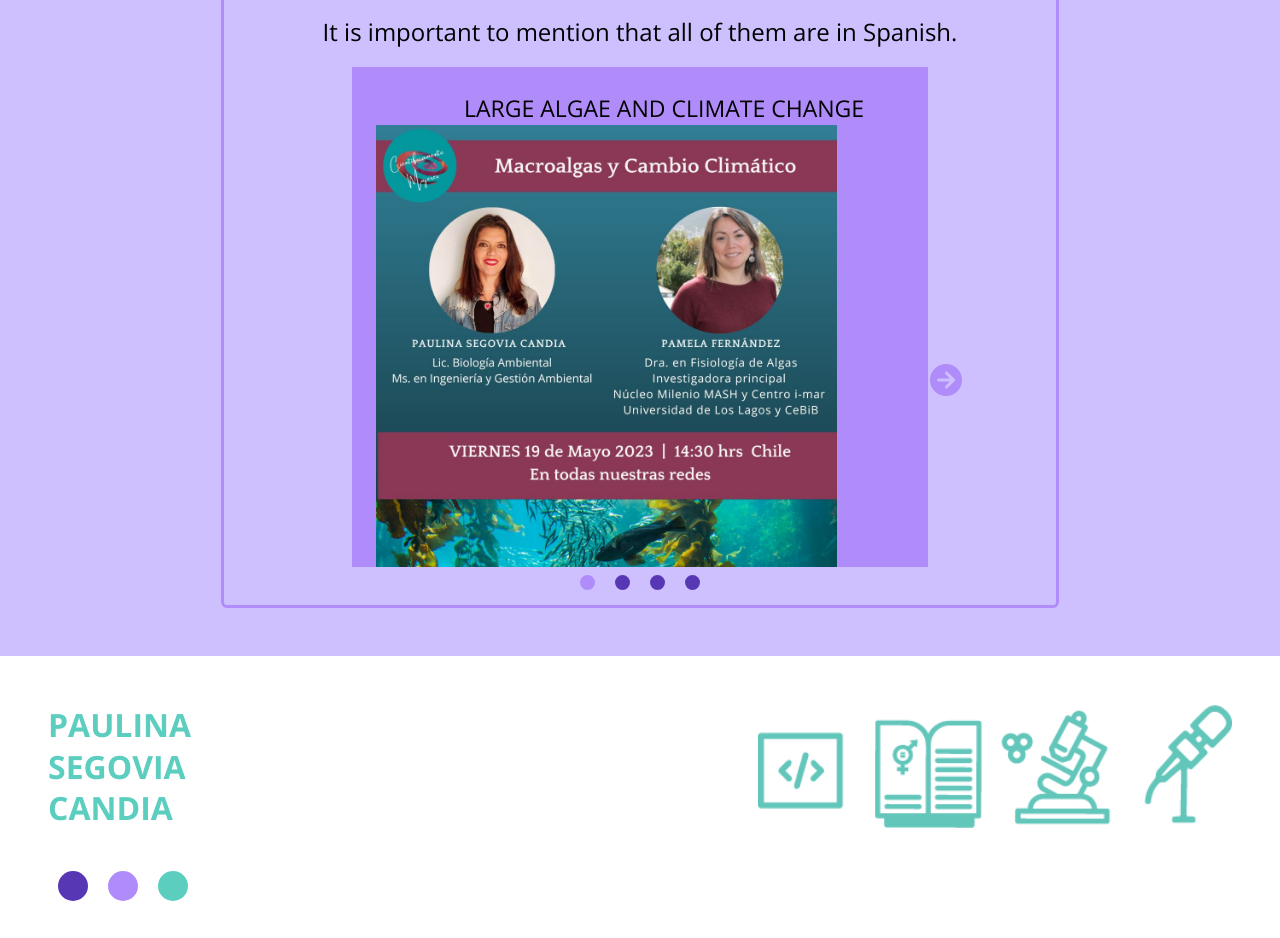
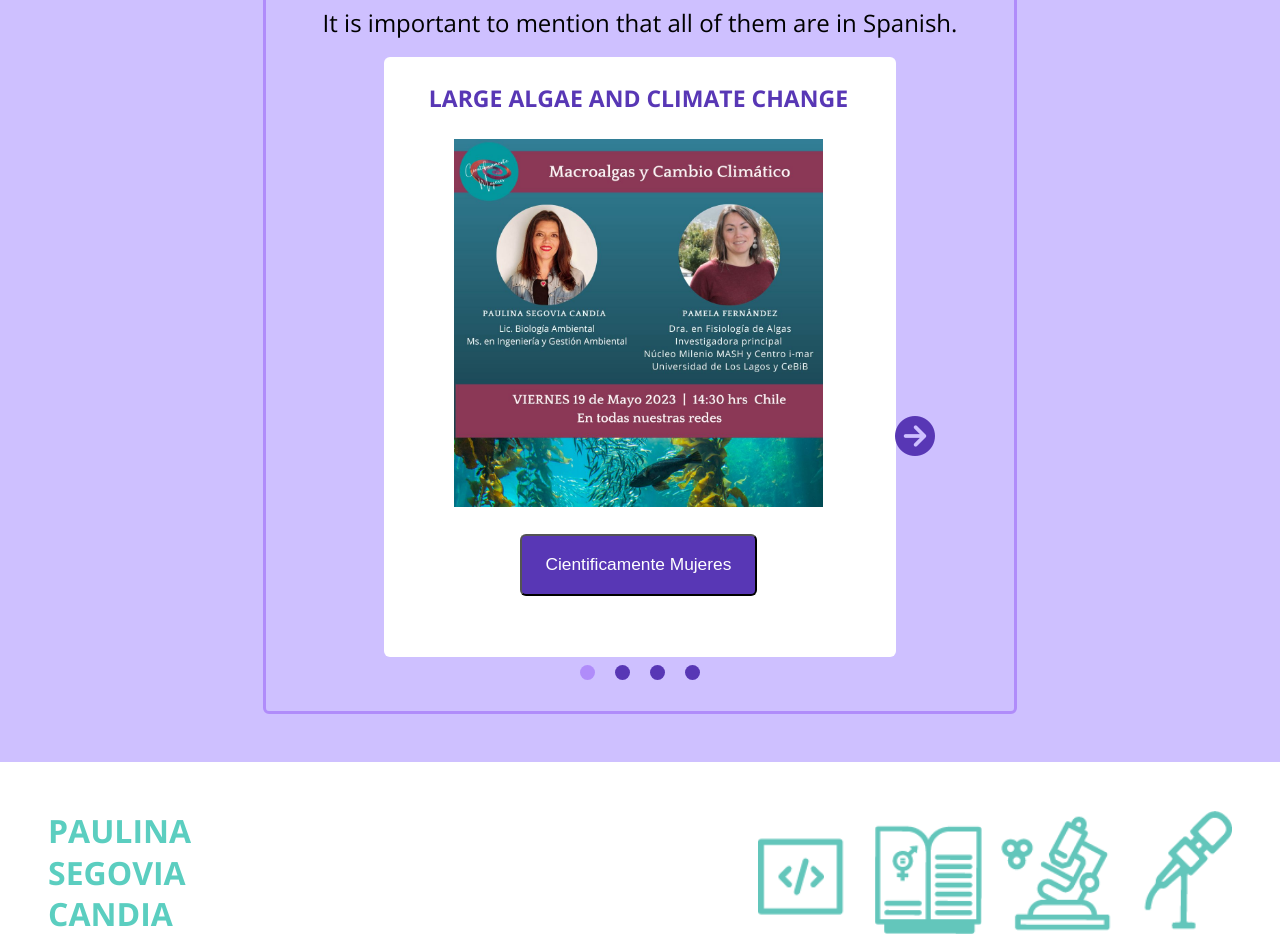
Before and after one commit to psegovia2022/PaulinaSegoviaCandiaPortfolio2023, a plain HTML site: page pages/scicomm.html in a window 1280 px wide. Shown: the part 693-1631 px from the top of the page. Drawn offline with nearby package versions, Linux system fonts and the light colour scheme; a web font is replaced by a local one.

Commit message:
fixed carousel CSS

```diff
--- a/css/main.css
+++ b/css/main.css
@@ -29,10 +29,14 @@ h1 {
 }
 
 h2 {
-    /* color: #fff; */
+    color: var(--main-color);
+    font-weight: var(--dark-font);
     font-size: 1.2em;
     text-transform: uppercase;
     line-height: 1.5em;
+    text-align: center;
+    /* padding-right: 2em; */
+    margin-bottom: 1em;
 }
 
 p {
@@ -82,11 +86,6 @@ header {
 .closeIcon {
     display: none;
 }
-
-/* nav.topnav {
-    display: block;
-    position: sticky;
-} */
 
 nav ul {
     text-transform: uppercase;
@@ -171,7 +170,7 @@ button {
     margin-top: 2em;
 }
 
-#nerveBtn {
+#nerveBtn, .goToCM a {
     color: #fff;
     text-decoration: none;
     padding: 1em;
@@ -181,58 +180,65 @@ button {
 
 }
 
-#nerveBtn:hover {
+#nerveBtn:hover, .goToCM a:hover {
     background-color: var(--sec-main-color);
     border: solid 2px var(--main-color);
     color: black;
 }
 
+/***************** scicomm ******************/
 
-    /***************** scicomm ******************/
+.cmArticle {
+ padding: 1.5em 2.6em 2.5em 2.6em;
+}
 
-    .carousel {
-        width: 90%;
+.carousel {
+        width: 100%;
         /* max-width: 800px; */
         height: 500px;
         /* border-radius: 6px; */
         margin: 0 auto;
         position: relative;
+
     }
 
-    .carouselItems img {
-        width: 80%;
+.carouselItems img {
+        width: 85%;
+
     }
 
-    .carouselContainer {
-        background-color: var(--sec-main-color);
+.carouselContainer {
+        background-color: #fff;
+        border-radius: 6px;
         height: 100%;
         position: relative;
         overflow: hidden;
     }
 
-    .carouselItems {
+.carouselItems {
         list-style-type: none;
         height: 100%;
         position: relative;
         transition: transform .25s ease-in;
     }
 
-    .carouselSlide {
+li.carouselSlide {
         position: absolute;
         top: 0;
         bottom: 0;
+        max-width: 90%;
         width: 100%;
-        /* background-color: var(--main-color); */
         display: flex;
         flex-direction: column;
         align-items: center;
         padding: 1.5rem;
     }
 
+
     .carouselBtn {
         background-color: transparent;
         border: none;
-        color: var(--sec-main-color);
+        color: var(--main-color);
         font-size: 2rem;
         position: absolute;
         top: 50%;
@@ -240,8 +246,11 @@ button {
         cursor: pointer;
     }
 
-    .carouselBtn.leftBtn { left: -40px; }
-    .carouselBtn.rightBtn { right: -40px; }
+    .carouselBtn.leftBtn {
+        left: -45px;
+        z-index: 10; }
+
+    .carouselBtn.rightBtn { right: -45px; }
 
     .carouselNav {
         display: flex;
@@ -268,6 +277,12 @@ button {
     .isHidden {
         display: none;
     }
+
+    /* .goToCM a {
+        color: #fff;
+        text-decoration: none;
+        padding: ;
+    } */
 
 /************************ FOOTER ***********************/
 
@@ -398,7 +413,29 @@ footer {
         display: block;
     }
 
+    /*************** scicomm ***************/
 
+    .cmArticle {
+        padding: 1.5em 2.8em 2.8em 2.8em;
+       }
+
+    .carousel {
+        /* height:650px; */
+        width: 80%;
+    }
+
+    .carouselBtn {
+        font-size: 2.5rem;
+
+    }
+
+
+    /* .carouselContainer {
+        width: 90%;
+    } */
+    .carouselItems img {
+        width: 80%;
+    }
     /*********************************************/
     /***************** FOOTER ********************/
     /*********************************************/
@@ -427,3 +464,33 @@ footer {
     }
 
 }
+
+
+
+@media only screen and (min-width:1000px)  {
+    .carousel {
+        height:600px;
+        /* width: 80%; */
+    }
+}
+
+@media only screen and (min-width:1456px)  {
+    .carousel {
+        height:650px;
+        /* width: 80%; */
+    }
+}
+
+@media only screen and (min-width:1621px)  {
+    .carousel {
+        height:700px;
+        /* width: 80%; */
+    }
+}
+
+@media only screen and (min-width:1800px)  {
+    .carousel {
+        height:750px;
+        /* width: 80%; */
+    }
+}
--- a/pages/scicomm.html
+++ b/pages/scicomm.html
@@ -33,9 +33,9 @@
                 <li>
                     <a href="../pages/scicomm.html" class=" active menuItem">Science Communication</a>
                 </li>
-                <li>
+                <!-- <li>
                     <a href="../pages/opinion.html" class="menuItem">Opinion Articles</a>
-                </li>
+                </li> -->
                 <li>
                     <a href="../pages/contact.html" class="menuItem">Contact</a>
                 </li>
@@ -47,7 +47,7 @@
         </nav>
     </header>
     <main>
-        <article>
+        <article class="cmArticle">
             <h1>Cientificamente Mujeres</h1>
 
             <p>Científicamente Mujeres is a scientific communication initiative. It was created and founded by Rocio Mayol Troncoso who invited me to participate as co-founder.</p>
@@ -68,35 +68,40 @@
                     <ul class="carouselItems">
                         <li class="carouselSlide currentSlide">
                             <h2>Large algae and Climate change</h2>
-                            <a href="https://www.youtube.com/watch?v=8qLugAd31wQ&t=648s" target="_blank"> <img src="../images/macroalgaeClimateChange.jpg" alt="Image of conversation about macroalgae and climate change in Spanish" ></img>
-                            </a>
+                            <!-- <a href="https://www.youtube.com/watch?v=8qLugAd31wQ&t=648s" target="_blank">  -->
+                                <img src="../images/macroalgaeClimateChange.jpg" alt="Image of conversation about macroalgae and climate change in Spanish" >
+                            </img>
+                            <!-- </a> -->
                             <button class="goToCM">
                                 <a class="cm" href="https://www.youtube.com/watch?v=8qLugAd31wQ&t=648s" target="_blank"> Cientificamente Mujeres</a>
                             </button>
                         </li>
                         <li class="carouselSlide ">
                             <h2>Social Corresponsibility</h2>
-                            <a href="https://www.youtube.com/watch?v=ebtu0vPIKTU&t=714s" target="_blank">
+                            <!-- <a href="https://www.youtube.com/watch?v=ebtu0vPIKTU&t=714s" target="_blank"> -->
+
                                 <img src="../images/corresponsibility.jpg" alt="Image of conversation about social Corresponsibility in Spanish" ></img>
-                            </a>
+                            <!-- </a> -->
                             <button class="goToCM">
                                 <a class="cm" href="https://www.youtube.com/watch?v=ebtu0vPIKTU&t=714s" target="_blank"> Cientificamente Mujeres</a>
                             </button>
                         </li>
                         <li class="carouselSlide ">
                             <h2>Obstetric Violence</h2>
-                            <a href="https://www.youtube.com/watch?v=qZCsZxGjik0" target="_blank">
+                            <!-- <a href="https://www.youtube.com/watch?v=qZCsZxGjik0" target="_blank"> -->
+
                                 <img src="../images/obstetricViolence.jpg" alt="Image of conversation about obstetric violence in Spanish" ></img>
-                            </a>
+                            <!-- </a> -->
                             <button class="goToCM">
                                 <a class="cm" href="https://www.youtube.com/watch?v=qZCsZxGjik0" target="_blank"> Cientificamente Mujeres</a>
                             </button>
                         </li>
                         <li class="carouselSlide ">
                             <h2>Fibromyalgia</h2>
-                            <a href="https://www.youtube.com/watch?v=WuN77IgQNA0&t=103s" target="_blank">
+                            <!-- <a href="https://www.youtube.com/watch?v=WuN77IgQNA0&t=103s" target="_blank"> -->
+
                                 <img src="../images/fibromyalgia.jpg" alt="Image of conversation about fibromyalgia in Spanish" ></img>
-                            </a>
+                            <!-- </a> -->
                             <button class="goToCM">
                                 <a class="cm" href="https://www.youtube.com/watch?v=WuN77IgQNA0&t=103s" target="_blank"> Cientificamente Mujeres</a>
                             </button>
```
Also changed, not shown: home.html (+2 -2 lines), pages/contact.html (+2 -2 lines), pages/programming.html (+2 -2 lines), 1 other file.
